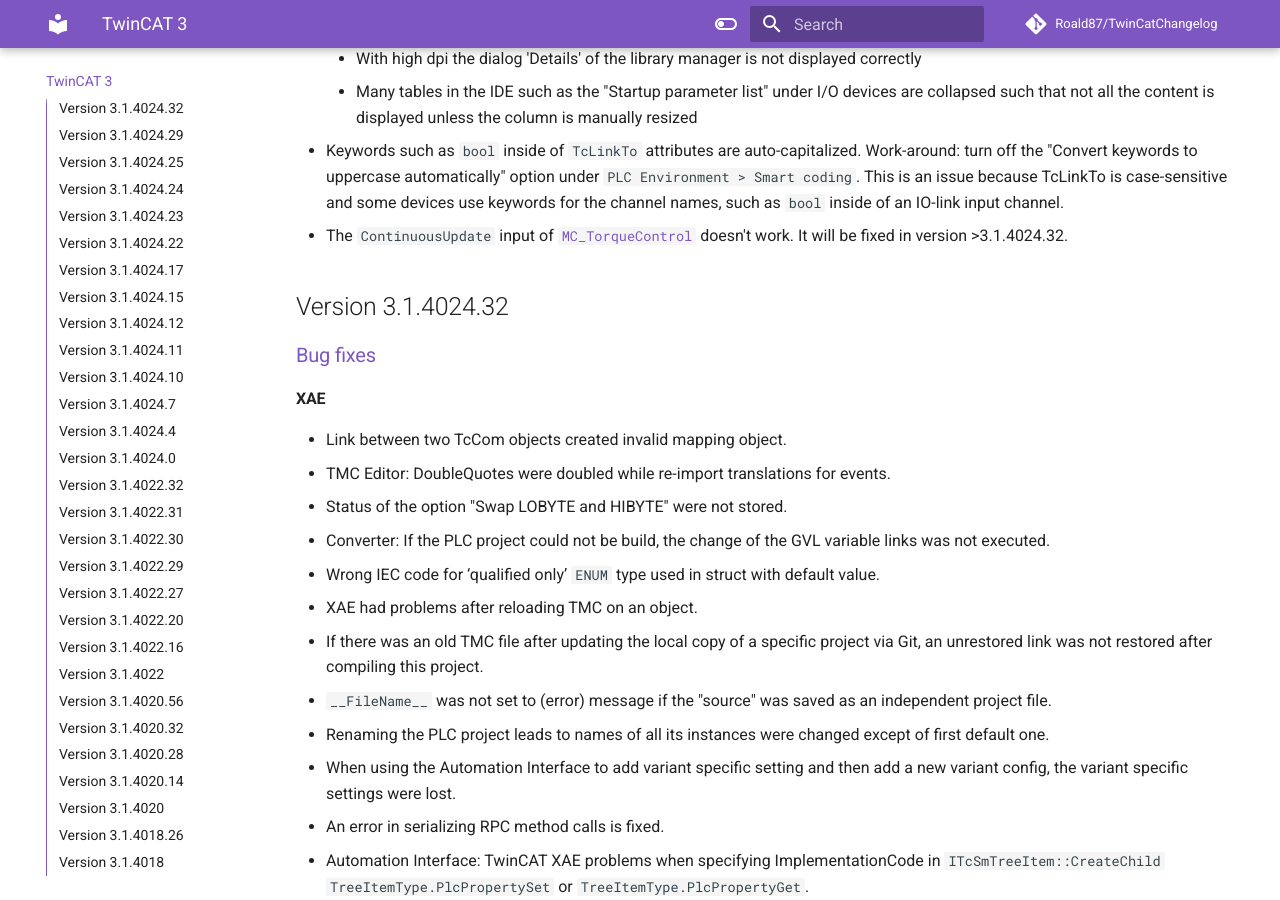
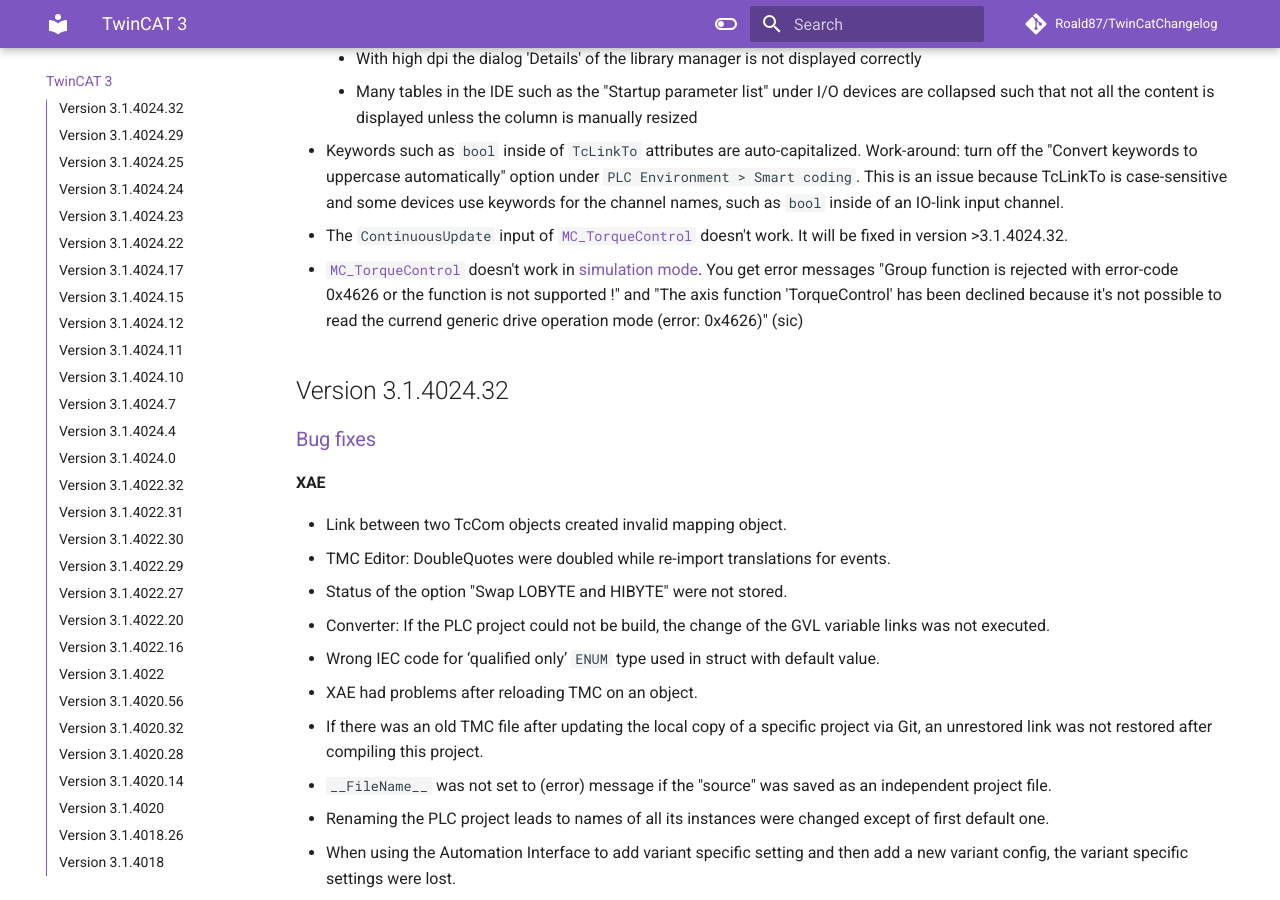
Before and after one commit to Roald87/TwinCatChangelog, an MkDocs documentation site: the page built from docs/tc3.md, in a window 1280 px wide and 900 px high, scrolled down 532 px. Built offline with MkDocs 1.6.1 and Material for MkDocs 9.7.7, drawn with Linux system fonts in a browser that asks for light colours; comment, search, counter and statistics services are not loaded.

Commit message:
add not working torque control in simulation mode

```diff
--- a/docs/tc3.md
+++ b/docs/tc3.md
@@ -12,6 +12,7 @@
     -   Many tables in the IDE such as the "Startup parameter list" under I/O devices are collapsed such that not all the content is displayed unless the column is manually resized
 -   Keywords such as `bool` inside of `TcLinkTo` attributes are auto-capitalized. Work-around: turn off the "Convert keywords to uppercase automatically" option under `PLC Environment > Smart coding`. This is an issue because TcLinkTo is case-sensitive and some devices use keywords for the channel names, such as `bool` inside of an IO-link input channel.
 -   The `ContinuousUpdate` input of [`MC_TorqueControl`](https://infosys.beckhoff.com/content/1033/tcplclib_tc2_mc2/7617393803.html?id=6677792901421113137) doesn't work. It will be fixed in version >3.1.4024.32.
+-   [`MC_TorqueControl`](https://infosys.beckhoff.com/content/1033/tcplclib_tc2_mc2/7617393803.html?id=6677792901421113137) doesn't work in [simulation mode](https://infosys.beckhoff.com/content/1033/tf50x0_tc3_nc_ptp/2834717323.html?id=8250271195349757571). You get error messages "Group function is rejected with error-code 0x4626 or the function is not supported !" and "The axis function 'TorqueControl' has been declined because it's not possible to read the currend generic drive operation mode (error: 0x4626)" (sic)
 
 ## Version 3.1.4024.32
 
```
